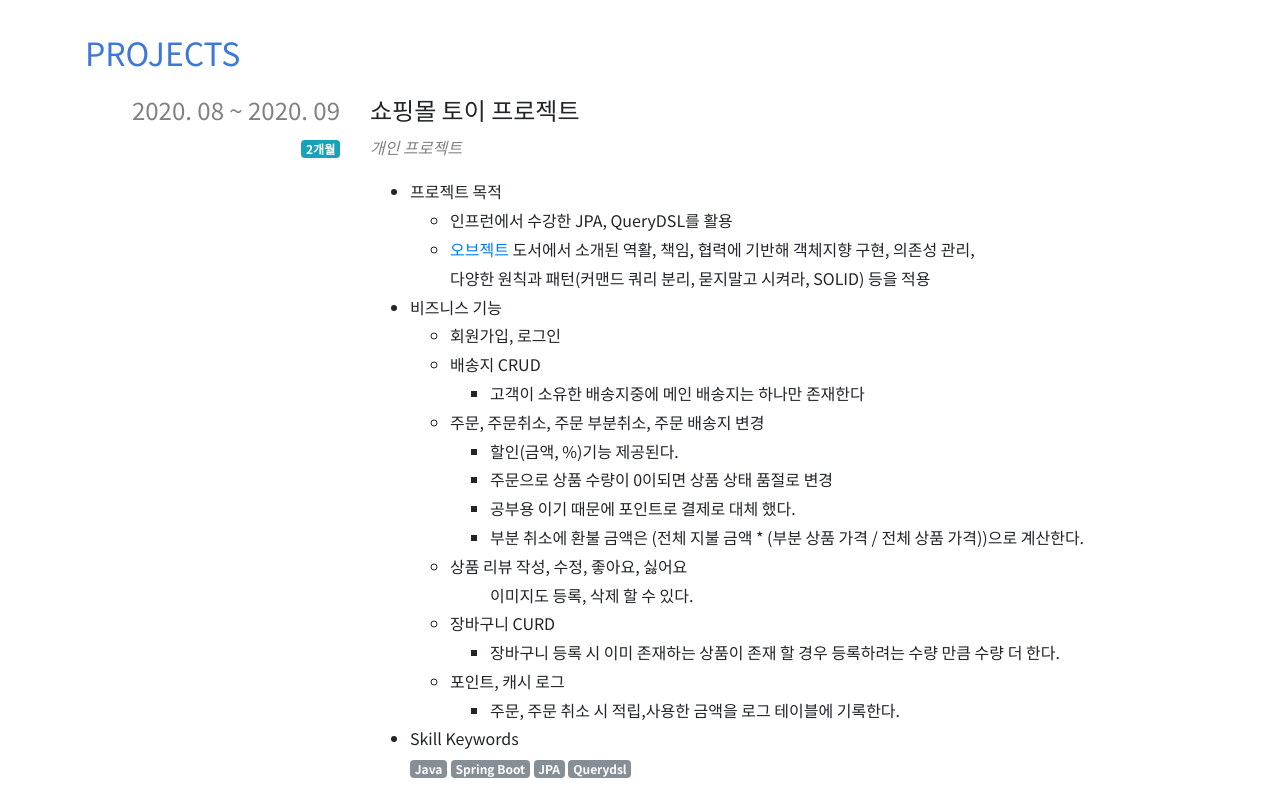
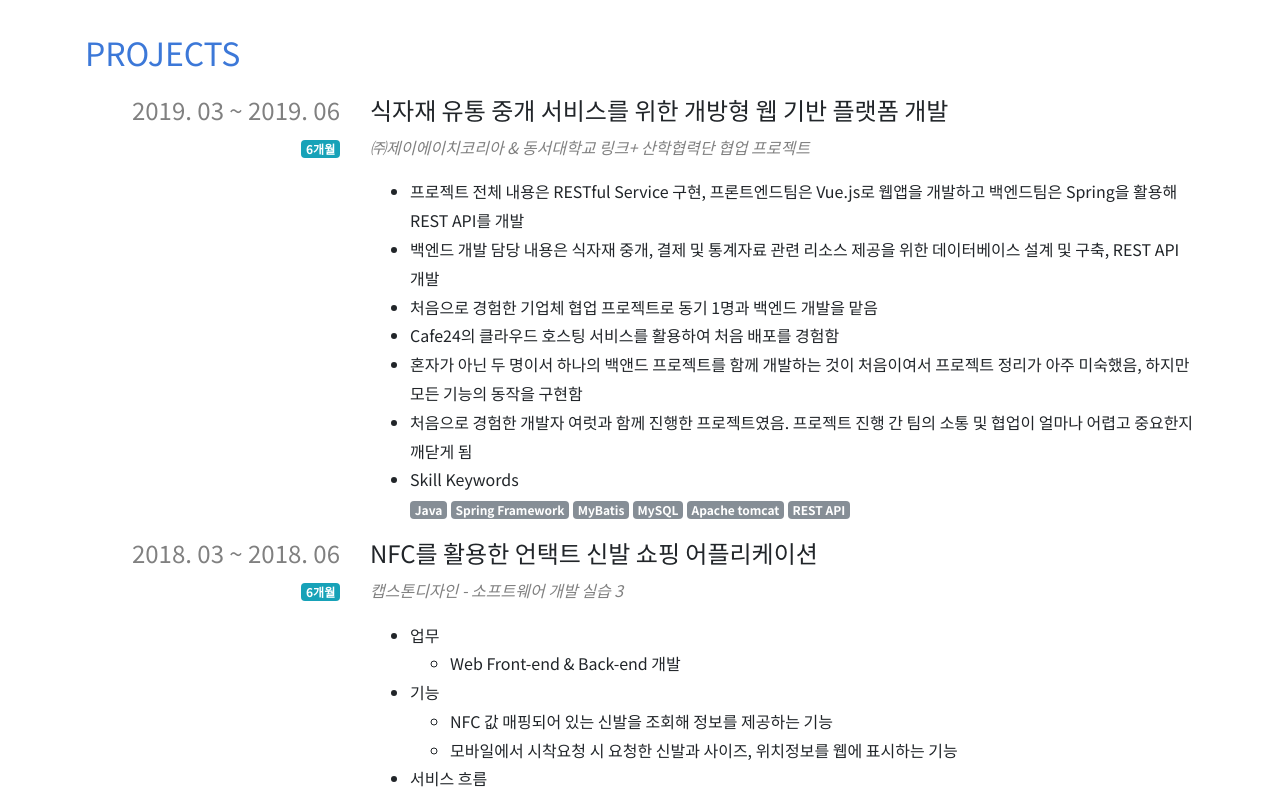
Before and after one commit to 9bini/portfolio, a plain HTML site: page index.html in a window 1280 px wide. Shown: the part 720-1510 px from the top of the page. Drawn offline with nearby package versions, Linux system fonts and the light colour scheme.

Commit message:
핀테크 프로젝트 개발 과정 참여 추가

```diff
--- a/index.html
+++ b/index.html
@@ -240,86 +240,6 @@
         <div class="row">
           <div class="col">
             <div class="row">
-              <div class="col">
-                <div class="row">
-                  <div class="col-md-3 col-12 text-md-right">
-                    <div class="row">
-                      <div class="col-md-12 col">
-                        <h4 class="gray">2020. 08 ~ 2020. 09</h4>
-                      </div>
-                      <div class="col-md-12 col-3 text-center text-md-right">
-                        <span class="badge badge-info">2개월</span>
-                      </div>
-                    </div>
-                  </div>
-                  <div class="col-md-9 col-12">
-                    <h4>쇼핑몰 토이 프로젝트</h4>
-                    <i class="gray">개인 프로젝트</i>
-                    <ul class="pt-3">
-                      <li>
-                        프로젝트 목적
-                        <ul>
-                          <li>인프런에서 수강한 JPA, QueryDSL를 활용</li>
-                          <li>
-                            <a href="https://wikibook.co.kr/object/">오브젝트</a> 도서에서 소개된
-                            역활, 책임, 협력에 기반해 객체지향 구현, 의존성 관리, <br>
-                            다양한 원칙과 패턴(커맨드 쿼리 분리, 묻지말고 시켜라, SOLID) 등을 적용
-                          </li>
-                        </ul>
-                      </li>
-                      <li>
-                        비즈니스 기능
-                        <ul>
-                          <li>회원가입, 로그인</li>
-                          <li>
-                            배송지 CRUD
-                            <ul>
-                              <li>고객이 소유한 배송지중에 메인 배송지는 하나만 존재한다</li>
-                            </ul>
-                          </li>
-                          <li>
-                            주문, 주문취소, 주문 부분취소, 주문 배송지 변경
-                            <ul>
-                              <li>할인(금액, %)기능 제공된다.</li>
-                              <li>주문으로 상품 수량이 0이되면 상품 상태 품절로 변경</li>
-                              <li>공부용 이기 때문에 포인트로 결제로 대체 했다.</li>
-                              <li>부분 취소에 환불 금액은 (전체 지불 금액 * (부분 상품 가격 / 전체 상품 가격))으로 계산한다.</li>
-                            </ul>
-                          </li>
-                          <li>
-                            상품 리뷰 작성, 수정, 좋아요, 싫어요
-                            <ul>
-                              <il>이미지도 등록, 삭제 할 수 있다.</il>
-                            </ul>
-                          </li>
-                          <li>
-                            장바구니 CURD
-                            <ul>
-                              <li> 장바구니 등록 시 이미 존재하는 상품이 존재 할 경우 등록하려는 수량 만큼 수량 더 한다.</li>
-                            </ul>
-                          </li>
-                          <li>
-                            포인트, 캐시 로그
-                            <ul>
-                              <li> 주문, 주문 취소 시 적립,사용한 금액을 로그 테이블에 기록한다.</li>
-                            </ul>
-                          </li>
-                        </ul>
-                      </li>
-                      <li><strong>Skill Keywords</strong></li>
-                      <div>
-                        <span class="badge badge-secondary">Java</span>
-                        <span class="badge badge-secondary">Spring Boot</span>
-                        <span class="badge badge-secondary">JPA</span>
-                        <span class="badge badge-secondary">Querydsl</span>
-                      </div>
-                    </ul>
-                  </div>
-                </div>
-              </div>
-            </div>
-
-            <div class="row">
               <div class="col-md-3 col-12 text-md-right">
                 <div class="row">
                   <div class="col-md-12 col">
@@ -447,8 +367,15 @@
             <h4 class="gray">2020. 11. 16 ~ 11. 27</h4>
           </div>
           <div class="col-md-9 col-12">
-            <h4><a href="https://www.kisa.or.kr/notice/notice_View.jsp?cPage=1&mode=view&p_No=4&b_No=4&d_No=2692&ST=&SV=">핀테크 프로젝트 개발 과정</a></h4>
-            <div> 진행중</div>
+            <h4>핀테크 프로젝트 개발 과정 참여</h4>
+            <div>
+              <a href="https://www.kisa.or.kr/notice/notice_View.jsp?cPage=1&mode=view&p_No=4&b_No=4&d_No=2692&ST=&SV=">
+                모집 공고
+              </a>, <a href="https://github.com/jinhoa/sun_pay">개발한 프로젝트</a>
+            </div>
+
+
+
           </div>
         </div>
         <hr />
```
